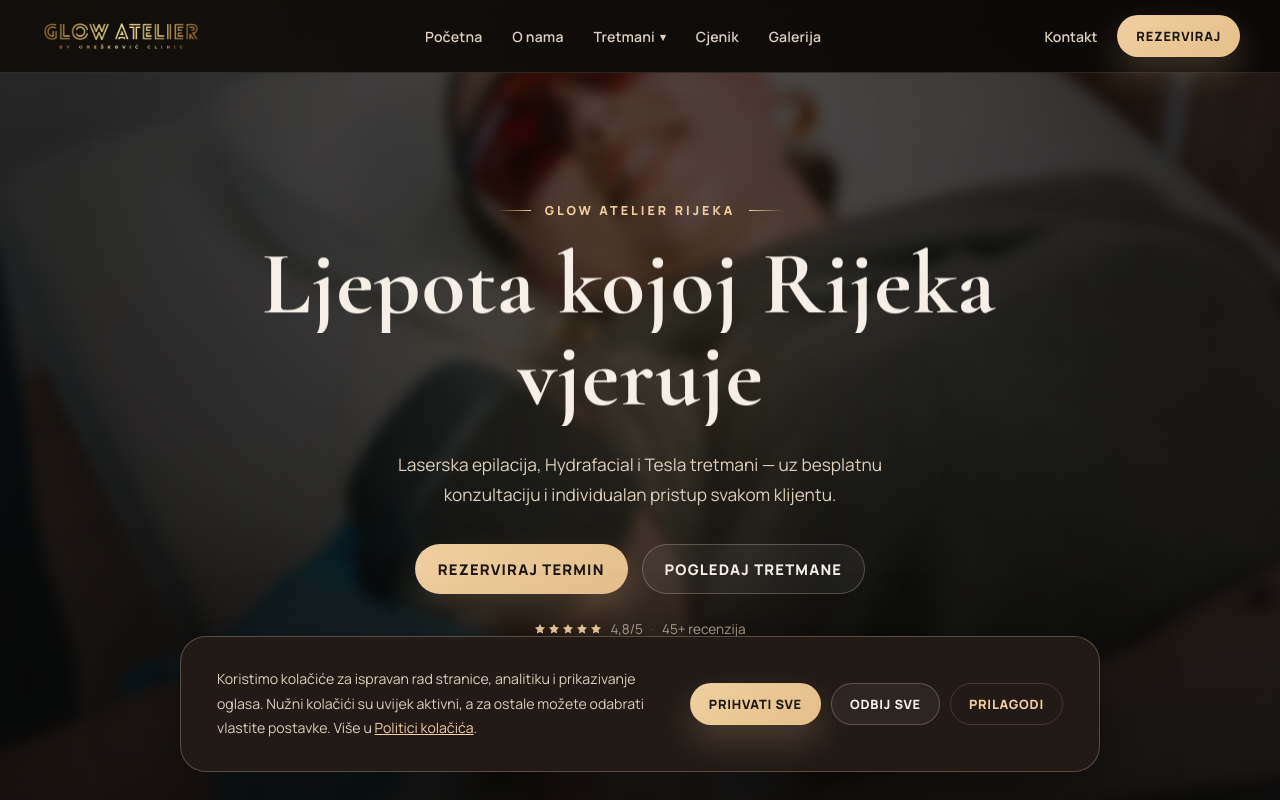
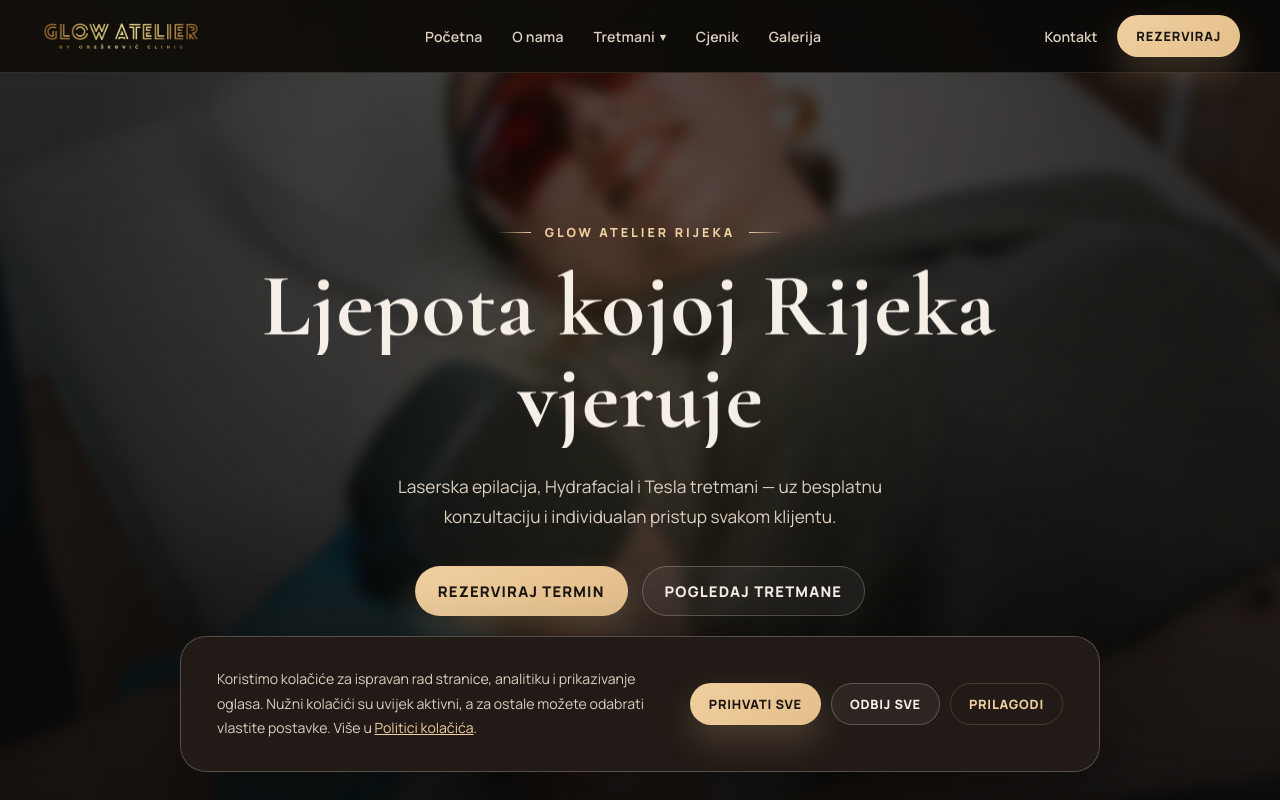
Before and after one commit to glowatelier111-cmd/glow-atelier, a Next.js app: page / in a window 1280 px wide. Shown: the top 800 px of the page. Built offline with nearby package versions, Linux system fonts and the light colour scheme.

Commit message:
delete(HomeHero) delete stars and text about reviews

```diff
--- a/src/components/HomeHero/HomeHero.jsx
+++ b/src/components/HomeHero/HomeHero.jsx
@@ -11,14 +11,6 @@
 const wordStagger = 0.1;
 const wordDuration = 0.85;
 const afterWords = wordStart + (words.length - 1) * wordStagger + wordDuration;
-
-function StarIcon() {
-  return (
-    <svg viewBox="0 0 20 20" width="12" height="12" fill="currentColor" aria-hidden="true">
-      <path d="M10 1.5l2.59 5.26 5.81.84-4.2 4.1.99 5.79L10 14.9l-5.19 2.59.99-5.79-4.2-4.1 5.81-.84L10 1.5z" />
-    </svg>
-  );
-}
 
 export default function HomeHero() {
   return (
@@ -91,22 +83,6 @@
             Pogledaj tretmane
           </Button>
         </motion.div>
-
-        <motion.div
-          className={styles.rating}
-          initial={{ opacity: 0 }}
-          animate={{ opacity: 1 }}
-          transition={{ duration: 0.7, delay: afterWords + 0.25 }}
-        >
-          <span className={styles.stars} aria-hidden="true">
-            <StarIcon />
-            <StarIcon />
-            <StarIcon />
-            <StarIcon />
-            <StarIcon />
-          </span>
-          4,8/5 <span className={styles.ratingDivider}>·</span> 45+ recenzija
-        </motion.div>
       </div>
 
       <motion.div
--- a/src/components/HomeHero/HomeHero.module.css
+++ b/src/components/HomeHero/HomeHero.module.css
@@ -131,25 +131,6 @@
   margin-top: 34px;
 }
 
-.rating {
-  display: inline-flex;
-  align-items: center;
-  gap: 8px;
-  margin-top: 26px;
-  color: var(--color-text-muted);
-  font-size: 0.85rem;
-}
-
-.stars {
-  display: inline-flex;
-  gap: 2px;
-  color: var(--color-accent-strong);
-}
-
-.ratingDivider {
-  color: var(--color-line-strong);
-}
-
 .scrollCue {
   position: absolute;
   left: 50%;
```
